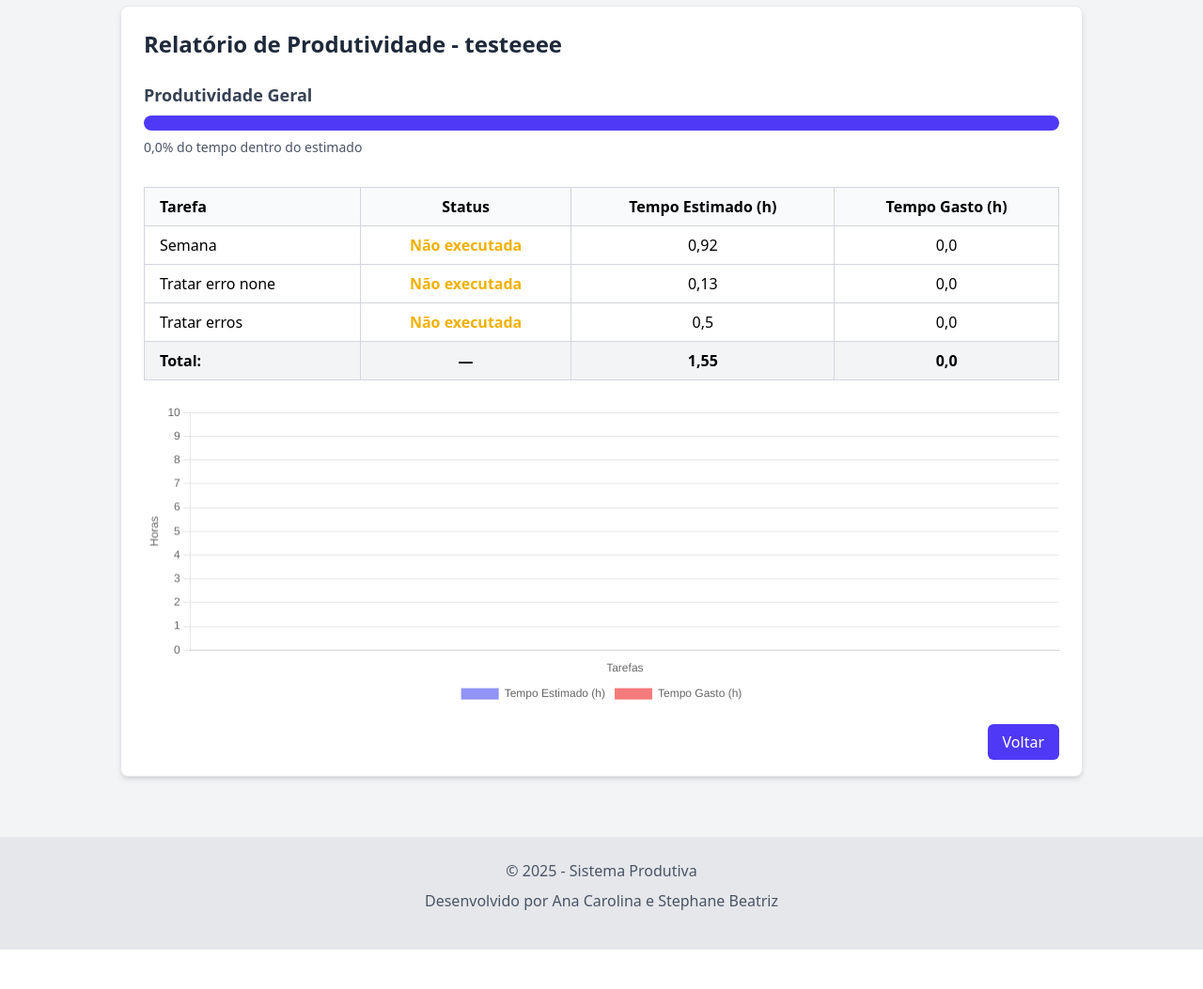
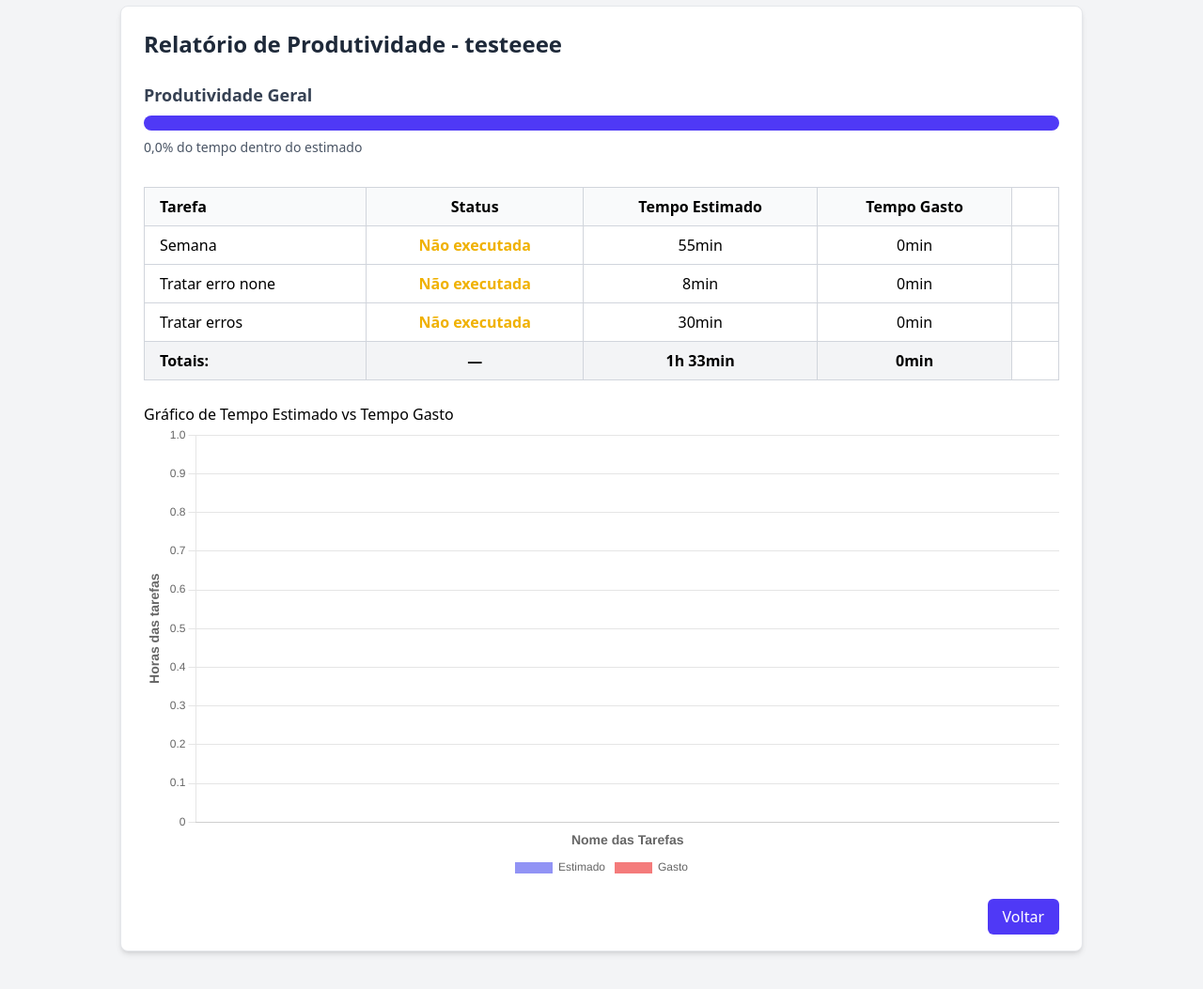
Before and after one commit to anacstralioti/pi-ifsc, a Django app: page /produtiva/projetos/28/relatorio/ in a window 1280 px wide. Shown: the part 138-1191 px from the top of the page at 94% size. Before the commit the page ends 1149 px from the top, so only its background shows below. Run offline with Django 5.2, Linux system fonts and the light colour scheme; a user stored in the database is signed in; data comes from the database, SQL or seed files in the repository; both versions use the stored data as it was after the commit; some libraries are stand-ins or nearby versions.

Commit message:
Alterações visuais em relatórios

```diff
--- a/produtiva/templates/relatorio_produtividade.html
+++ b/produtiva/templates/relatorio_produtividade.html
@@ -45,24 +45,6 @@
   {% endif %}
 </div>
 
-<script>
-  document.addEventListener("DOMContentLoaded", () => {
-    const btn = document.getElementById("perfilMenuBtn");
-    const menu = document.getElementById("perfilDropdown");
-
-    if (btn) {
-      btn.addEventListener("click", () => {
-        menu.classList.toggle("hidden");
-      });
-
--      document.addEventListener("click", (e) => {
-        if (!btn.contains(e.target) && !menu.contains(e.target)) {
-          menu.classList.add("hidden");
-        }
-      });
-    }
-  });
-</script>
 {% endblock header_right_content %}
 
 {% block 'body' %}
@@ -89,8 +71,8 @@
         <tr>
           <th class="border border-gray-300 px-4 py-2 text-left">Tarefa</th>
           <th class="border border-gray-300 px-4 py-2 text-center">Status</th>
-          <th class="border border-gray-300 px-4 py-2 text-center">Tempo Estimado (h)</th>
-          <th class="border border-gray-300 px-4 py-2 text-center">Tempo Gasto (h)</th>
+          <th class="border border-gray-300 px-4 py-2 text-center">Tempo Estimado</th>
+          <th class="border border-gray-300 px-4 py-2 text-center">Tempo Gasto</th>
         </tr>
       </thead>
       <tbody>
@@ -108,6 +90,7 @@
             </td>
             <td class="border border-gray-300 px-4 py-2 text-center">{{ tarefa.estimado }}</td>
             <td class="border border-gray-300 px-4 py-2 text-center">{{ tarefa.gasto }}</td>
+            <td class="border border-gray-300 px-4 py-2 text-center"></td>
           </tr>
         {% empty %}
           <tr>
@@ -117,7 +100,7 @@
       </tbody>
       <tfoot class="bg-gray-100 font-semibold">
         <tr>
-          <td class="border border-gray-300 px-4 py-2 text-left">Total:</td>
+          <td class="border border-gray-300 px-4 py-2 text-left">Totais:</td>
           <td class="border border-gray-300 px-4 py-2 text-center">—</td>
           <td class="border border-gray-300 px-4 py-2 text-center">{{ total_estimado }}</td>
           <td class="border border-gray-300 px-4 py-2 text-center">{{ total_gasto }}</td>
@@ -125,9 +108,9 @@
       </tfoot>
     </table>
 
-    <!-- Gráfico -->
-    <canvas id="graficoProdutividade" height="100"></canvas>
-
+<!-- GRÁFICO -->
+<h4 class="mt-4">Gráfico de Tempo Estimado vs Tempo Gasto</h4>
+<canvas id="graficoProdutividade"></canvas>
     <div class="mt-6 text-right">
       <a href="{% url 'projetos' %}" class="bg-indigo-600 hover:bg-indigo-700 text-white px-4 py-2 rounded-md transition-colors">
         Voltar
@@ -139,11 +122,27 @@
 <!-- Chart.js -->
 <script src="https://cdn.jsdelivr.net/npm/chart.js"></script>
 <script>
+   document.addEventListener("DOMContentLoaded", () => {
+    const btn = document.getElementById("perfilMenuBtn");
+    const menu = document.getElementById("perfilDropdown");
+
+    if (btn) {
+      btn.addEventListener("click", () => {
+        menu.classList.toggle("hidden");
+      });
+
+-      document.addEventListener("click", (e) => {
+        if (!btn.contains(e.target) && !menu.contains(e.target)) {
+          menu.classList.add("hidden");
+        }
+      });
+    }
+  });
   const ctx = document.getElementById('graficoProdutividade');
 
   const labels = [
     {% for tarefa in tarefas %}
-      {% if tarefa.status == "Concluída" and tarefa.gasto > 0 %}
+      {% if tarefa.status == "Concluída" and tarefa.gasto_num > 0 %}
         '{{ tarefa.nome|escapejs }}',
       {% endif %}
     {% endfor %}
@@ -151,16 +150,16 @@
 
   const estimado = [
     {% for tarefa in tarefas %}
-      {% if tarefa.status == "Concluída" and tarefa.gasto > 0 %}
-        {{ tarefa.estimado }},
+      {% if tarefa.status == "Concluída" and tarefa.gasto_num > 0 %}
+        {{ tarefa.estimado_num|floatformat:2 }},
       {% endif %}
     {% endfor %}
   ];
 
   const gasto = [
     {% for tarefa in tarefas %}
-      {% if tarefa.status == "Concluída" and tarefa.gasto > 0 %}
-        {{ tarefa.gasto }},
+      {% if tarefa.status == "Concluída" and tarefa.gasto_num > 0 %}
+        {{ tarefa.gasto_num|floatformat:2 }},
       {% endif %}
     {% endfor %}
   ];
@@ -171,34 +170,51 @@
       labels: labels,
       datasets: [
         {
-          label: 'Tempo Estimado (h)',
+          label: "Estimado",
           data: estimado,
           backgroundColor: 'rgba(99, 102, 241, 0.7)',
         },
         {
-          label: 'Tempo Gasto (h)',
+          label: "Gasto",
           data: gasto,
-          backgroundColor: 'rgba(239, 68, 68, 0.7)',
-        },
+          backgroundColor: 'rgba(239, 68, 68, 0.7)'
+        }
       ]
     },
     options: {
       responsive: true,
-      plugins: {
-        legend: { position: 'bottom' },
-      },
+      plugins: { legend: { position: 'bottom' }},
       scales: {
         x: {
-          title: { display: true, text: 'Tarefas' },
-          ticks: { autoSkip: false, maxRotation: 45, minRotation: 45 },
+          title: {
+            display: true,
+            text: 'Nome das Tarefas',
+            font: { size: 14, weight: 'bold' },
+          },
+          ticks: {
+            autoSkip: false,
+            maxRotation: 0,
+            minRotation: 0,
+            font: { size: 11 },
+            callback: function(value) {
+              const label = this.getLabelForValue(value);
+              const words = label.split(" "); const chunkSize = 3;
+              let lines = [];
+              for (let i = 0; i < words.length; i += chunkSize)
+              { lines.push(words.slice(i, i + chunkSize).join(" ")); }
+              return lines;
+            }
+          }
         },
-        y: {
-          beginAtZero: true,
-          max: 10, // ✅ limita o gráfico a 10 horas
-          title: { display: true, text: 'Horas' },
-        },
-      },
-    },
+        y: { beginAtZero: true,
+        title: {
+        display: true,
+        text: 'Horas das tarefas',
+        font: { size: 14, weight: 'bold' },
+        }
+      }
+      }
+    }
   });
 </script>
 {% endblock %}
--- a/produtiva/views.py
+++ b/produtiva/views.py
@@ -490,13 +490,27 @@ def relatorio_produtividade(request, projeto_id):
     total_estimado = 0.0
     total_gasto = 0.0
 
+    def formatar_horas(valor):
+        if isinstance(valor, str):
+            return valor  # caso seja "—"
+
+        horas = int(valor)
+        minutos = round((valor - horas) * 60)
+
+        if horas > 0 and minutos > 0:
+            return f"{horas}h {minutos}min"
+        elif horas > 0 and minutos == 0:
+            return f"{horas}h"
+        else:
+            return f"{minutos}min"
+
     for t in tarefas:
         if t.cancelada:
             dados_tarefas.append({
                 "nome": t.nome_tarefa,
                 "status": "Cancelada",
-                "estimado": "-",
-                "gasto": "-",
+                "estimado": "—",
+                "gasto": "—",
             })
             continue
 
@@ -513,20 +527,18 @@ def relatorio_produtividade(request, projeto_id):
             except ValueError:
                 gasto_horas = 0
 
-        # Soma horas de TODAS as tarefas, mesmo não executadas
         total_estimado += estimado_horas
         total_gasto += gasto_horas
 
-        if gasto_horas == 0:
-            status = "Não executada"
-        else:
-            status = "Concluída"
+        status = "Concluída" if gasto_horas > 0 else "Não executada"
 
         dados_tarefas.append({
-            "nome": t.nome_tarefa,
-            "status": status,
-            "estimado": round(estimado_horas, 2),
-            "gasto": round(gasto_horas, 2),
+           "nome": t.nome_tarefa,
+    "status": status,
+    "estimado": formatar_horas(estimado_horas),
+    "gasto": formatar_horas(gasto_horas),
+    "estimado_num": estimado_horas,
+    "gasto_num": gasto_horas,
         })
 
     produtividade_percentual = 0
@@ -538,8 +550,8 @@ def relatorio_produtividade(request, projeto_id):
     contexto = {
         "projeto": projeto,
         "tarefas": dados_tarefas,
-        "total_estimado": round(total_estimado, 2),
-        "total_gasto": round(total_gasto, 2),
+        "total_estimado": formatar_horas(total_estimado),
+        "total_gasto": formatar_horas(total_gasto),
         "produtividade_percentual": produtividade_percentual,
     }
 
```
Also changed, not shown: db.sqlite3.
